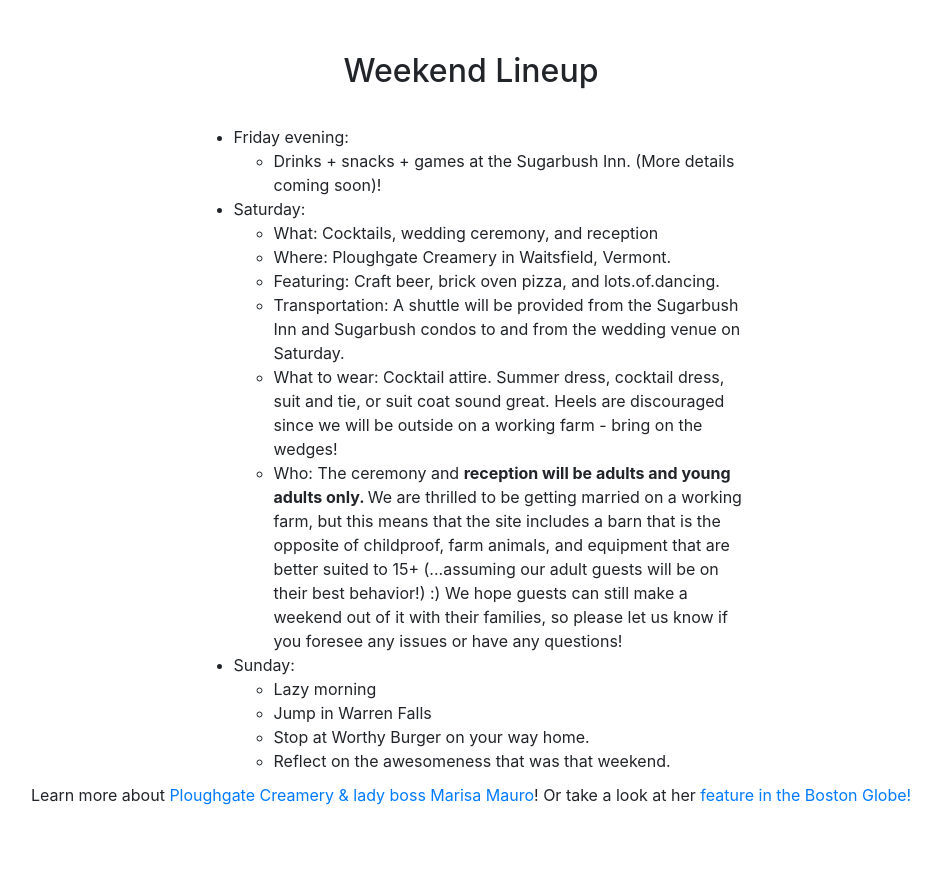
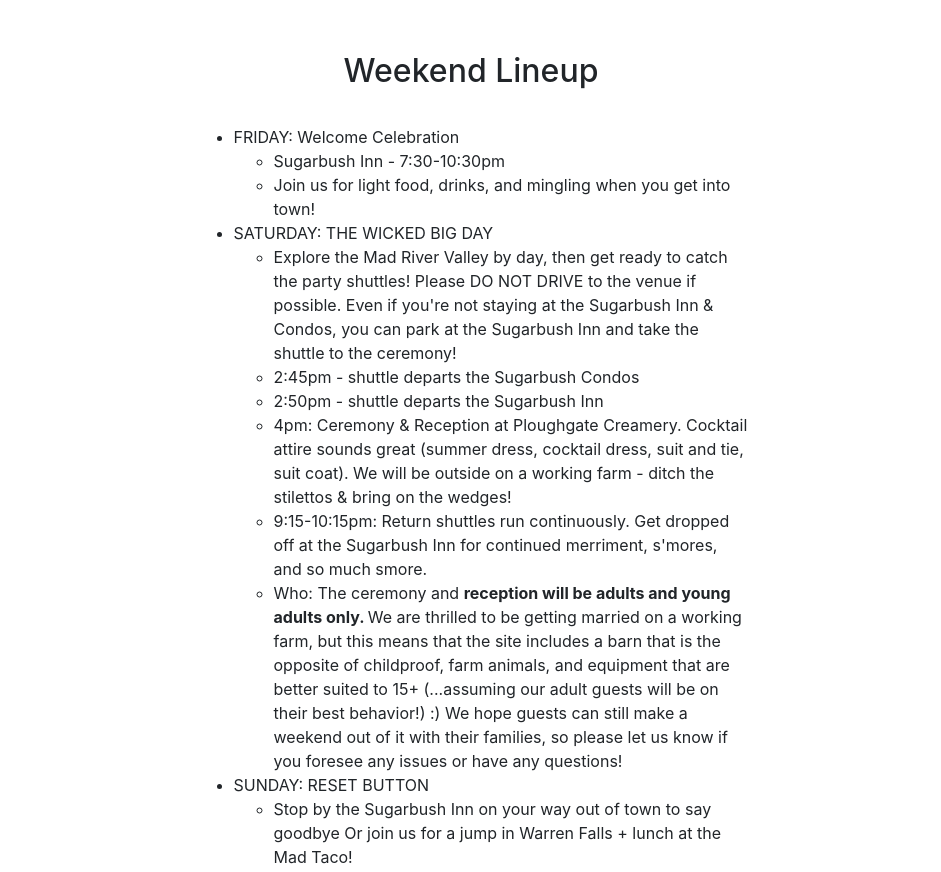
Before and after one commit to payne-chris-r/payne-chris-r.github.io, a website with bundled scripts: page index.html in a window 1280 px wide. Shown: the part 3760-4632 px from the top of the page, without its empty margins (169-1110 px from the left). Built offline with nearby package versions, Linux system fonts and the light colour scheme.

Commit message:
Adds info change

```diff
--- a/index.html
+++ b/index.html
@@ -297,30 +297,31 @@
       <div class="container text-center">
         <h2 class="mb-4">Weekend Lineup</h2>
         <ul class='accommodation-list'>
-          <li> Friday evening:
+          <li> FRIDAY: Welcome Celebration
             <ul>
-              <li>Drinks + snacks + games at the Sugarbush Inn. (More details coming soon)! </li>
+              <li>Sugarbush Inn - 7:30-10:30pm</li>
+              <li>
+                Join us for light food, drinks, and mingling when you get
+                into town!
+              </li>
             </ul>
           </li>
-          <li> Saturday:
+          <li> SATURDAY: THE WICKED BIG DAY
             <ul>
               <li>
-                What: Cocktails, wedding ceremony, and reception
+                Explore the Mad River Valley by day, then get ready to catch the party shuttles! Please DO NOT DRIVE to the venue if possible. Even if you're not staying at the Sugarbush Inn & Condos, you can park at the Sugarbush Inn and take the shuttle to the ceremony!
               </li>
               <li>
-                Where: Ploughgate Creamery in Waitsfield, Vermont.
+                2:45pm - shuttle departs the Sugarbush Condos
               </li>
               <li>
-                Featuring: Craft beer, brick oven pizza, and lots.of.dancing.
+                2:50pm - shuttle departs the Sugarbush Inn
               </li>
               <li>
-                Transportation: A shuttle will be provided from the Sugarbush
-                Inn and Sugarbush condos to and from the wedding venue on Saturday.
+                4pm: Ceremony & Reception at Ploughgate Creamery. Cocktail attire sounds great (summer dress, cocktail dress, suit and tie, suit coat). We will be outside on a working farm - ditch the stilettos & bring on the wedges!
               </li>
               <li>
-                What to wear: Cocktail attire. Summer dress, cocktail dress,
-                suit and tie, or suit coat sound great. Heels are discouraged
-                since we will be outside on a working farm - bring on the wedges!
+                9:15-10:15pm: Return shuttles run continuously. Get dropped off at the Sugarbush Inn for continued merriment, s'mores, and so much smore.
               </li>
               <li>
                 Who: The ceremony and <strong> reception will be
@@ -336,12 +337,12 @@
               </li>
             </ul>
           </li>
-          <li> Sunday: </li>
+          <li> SUNDAY: RESET BUTTON</li>
             <ul>
-              <li> Lazy morning </li>
-              <li> Jump in Warren Falls </li>
-              <li> Stop at Worthy Burger on your way home. </li>
-              <li> Reflect on the awesomeness that was that weekend.</li>
+              <li>
+                Stop by the Sugarbush Inn on your way out of town to say goodbye
+                Or join us for a jump in Warren Falls + lunch at the Mad Taco!
+              </li>
             </ul>
         </ul>
         <div>
```
